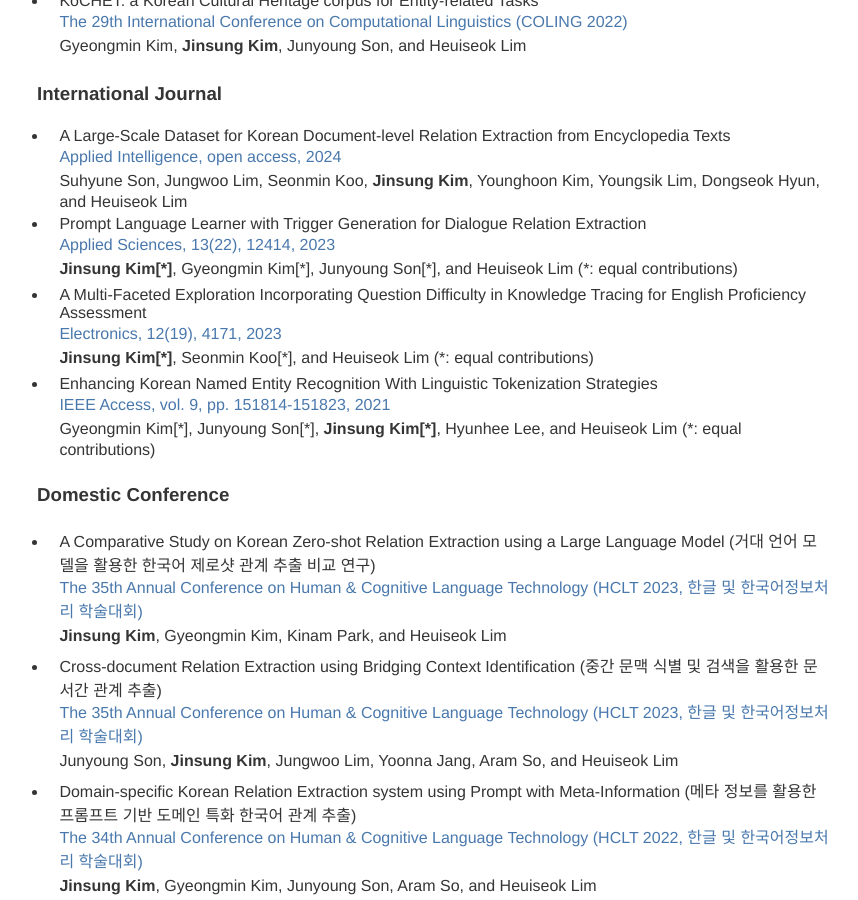
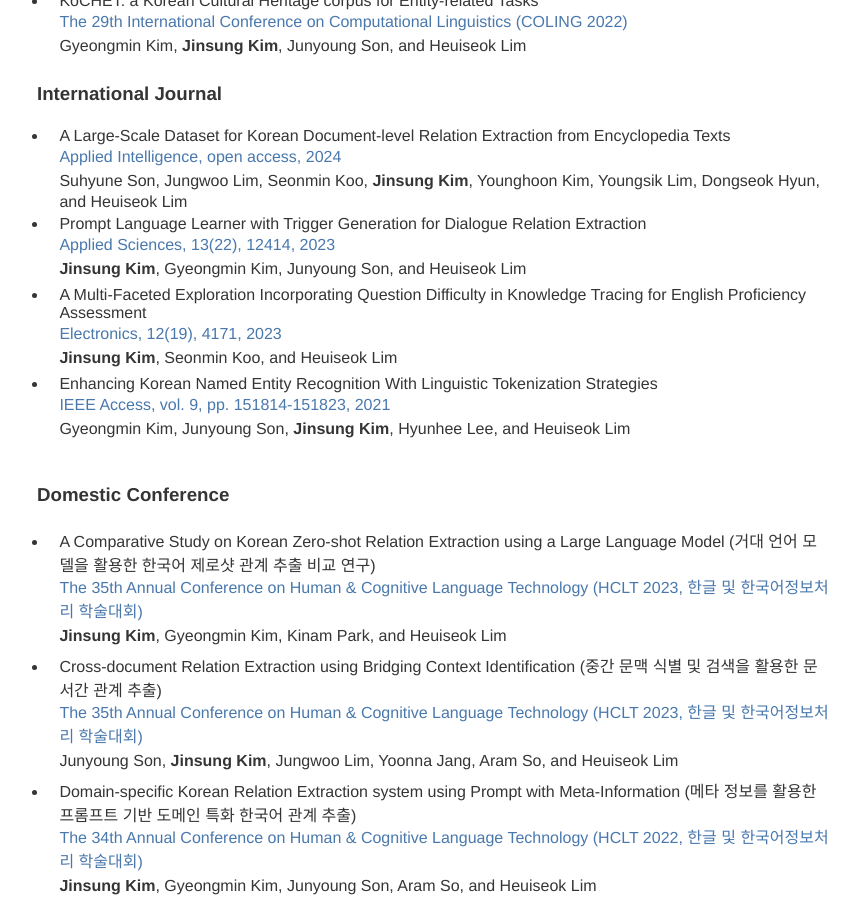
Before and after one commit to jin62304/jin62304.github.io, a Jekyll site: the page built from index.md, in a window 1280 px wide and 900 px high, scrolled down 2169 px. Shown: the whole window, without its empty margins (203-1061 px from the left). Built offline with Jekyll 4.4.1, drawn with Linux system fonts in a browser that asks for light colours.

Commit message:
updated 240920_2

```diff
--- a/index.md
+++ b/index.md
@@ -90,14 +90,14 @@
 Suhyune Son, Jungwoo Lim, Seonmin Koo, **Jinsung Kim**, Younghoon Kim, Youngsik  Lim, Dongseok Hyun, and Heuiseok Lim
 * Prompt Language Learner with Trigger Generation for Dialogue Relation Extraction <br/>
 <span style="color:rgb(73, 120, 173)"> Applied Sciences, 13(22), 12414, 2023 </span> <br/>
-**Jinsung Kim[\*]**, Gyeongmin Kim[\*], Junyoung Son[\*], and Heuiseok Lim (*: equal contributions) <br/>
+**Jinsung Kim**, Gyeongmin Kim, Junyoung Son, and Heuiseok Lim<br/>
 * A Multi-Faceted Exploration Incorporating Question Difficulty in Knowledge Tracing for English Proficiency Assessment <br/>
 <span style="color:rgb(73, 120, 173)"> Electronics, 12(19), 4171, 2023 </span> <br/>
-**Jinsung Kim[\*]**, Seonmin Koo[\*], and Heuiseok Lim (*: equal contributions)
+**Jinsung Kim**, Seonmin Koo, and Heuiseok Lim
 <br/>
 * Enhancing Korean Named Entity Recognition With Linguistic Tokenization Strategies <br/>
 <span style="color:rgb(73, 120, 173)"> IEEE Access, vol. 9, pp. 151814-151823, 2021 </span> <br/>
-Gyeongmin Kim[\*], Junyoung Son[\*], **Jinsung Kim[\*]**, Hyunhee Lee, and Heuiseok Lim (*: equal contributions)
+Gyeongmin Kim, Junyoung Son, **Jinsung Kim**, Hyunhee Lee, and Heuiseok Lim
 <br/>
 
 ### Domestic Conference
```
